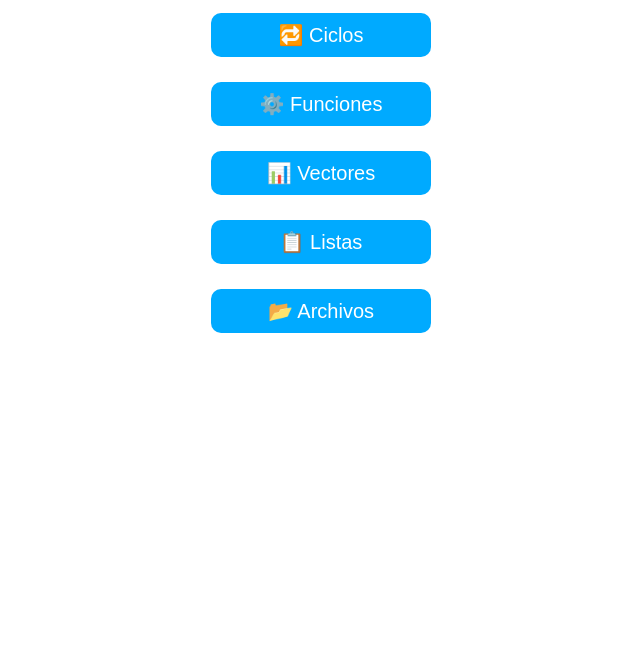
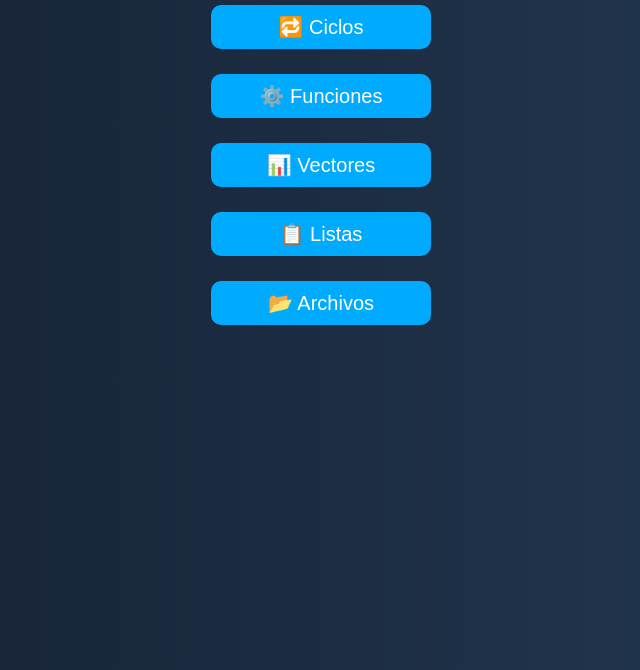
Before and after one commit to Jonathan0631/Tutorial-Programacion, a plain HTML site: page index.html in a window 1280 px wide. Shown: the part 130-800 px from the top of the page, without its empty margins (319-959 px from the left). Drawn offline with Linux system fonts and the light colour scheme.

Commit message:
Update estilos.css

```diff
--- a/estilos.css
+++ b/estilos.css
@@ -1,14 +1,11 @@
 body {
     font-family: Arial;
-    body {
     background: linear-gradient(to right, #141e30, #243b55);
     color: white;
     text-align: center;
 
-    max-width: 1200px;
-    width: 100%;
-    margin: auto;
-    padding: 20px;
+    margin: 0;
+    min-height: 100vh;
 }
 
 h1 {
```
